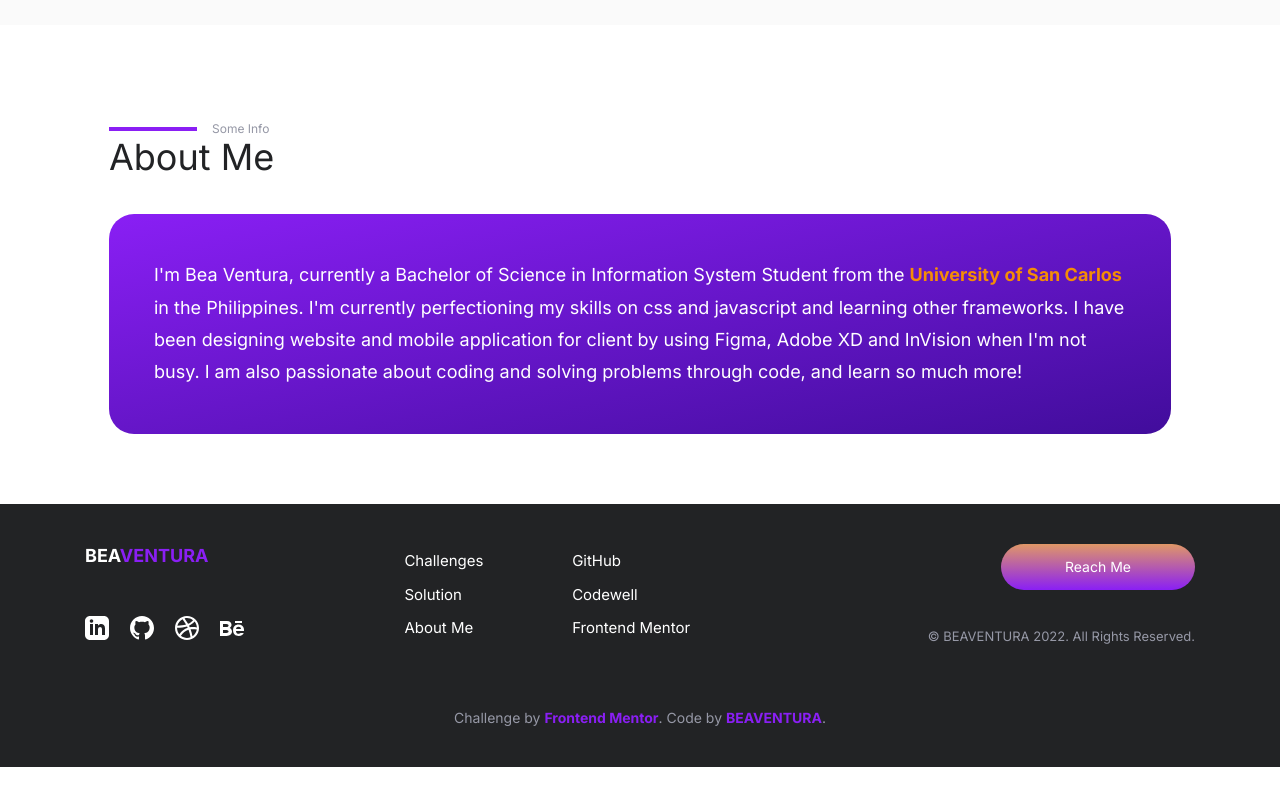
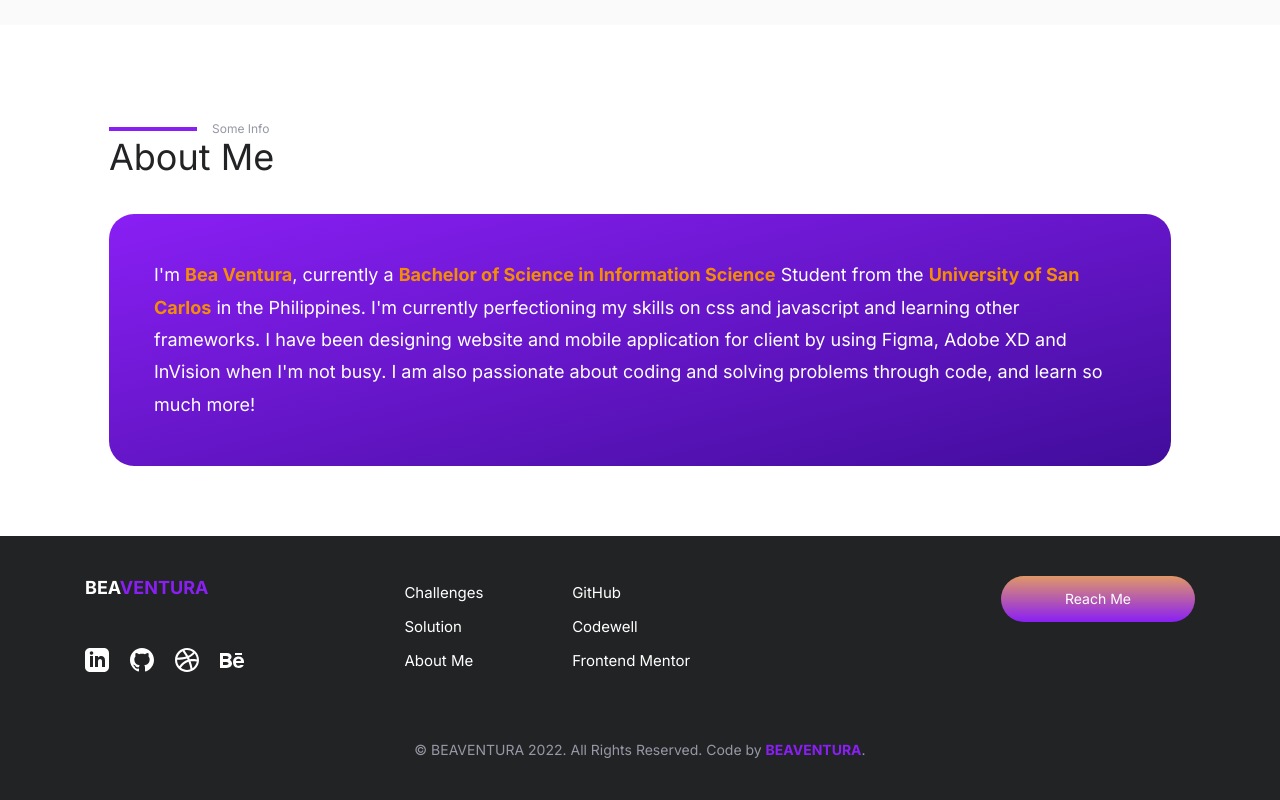
Before and after one commit to beaventura/frontendmentor-challenges-solution, a plain HTML site: page index.html in a window 1280 px wide. Shown: the part 1310-2110 px from the top of the page. Before the commit the page ends 2077 px from the top, so only its background shows below. Drawn offline with Linux system fonts and the light colour scheme.

Commit message:
updates content

```diff
--- a/app/scss/_about.scss
+++ b/app/scss/_about.scss
@@ -32,6 +32,11 @@
 		span {
 			font-weight: 600;
 			color: $orange;
+
+			&:hover {
+				cursor: default;
+				text-decoration: underline;
+			}
 		}
 	}
 }
--- a/index.html
+++ b/index.html
@@ -141,7 +141,7 @@
 				</div>
 
 				<div class="about__text">
-					<div class="about__description">I'm Bea Ventura, currently a Bachelor of Science in Information System Student from the <span>University of San Carlos</span> in the Philippines. I'm currently perfectioning my skills on css and javascript and learning other frameworks. I have been designing website and mobile application for client by using Figma, Adobe XD and InVision when I'm not busy. I am also passionate about coding and solving problems through code, and learn so much more!</div>
+					<div class="about__description">I'm <span>Bea Ventura</span>, currently a <span>Bachelor of Science in Information Science</span> Student from the <span>University of San Carlos</span> in the Philippines. I'm currently perfectioning my skills on css and javascript and learning other frameworks. I have been designing website and mobile application for client by using Figma, Adobe XD and InVision when I'm not busy. I am also passionate about coding and solving problems through code, and learn so much more!</div>
 				</div>
 			</div>
 		</section>
@@ -194,9 +194,8 @@
 					<a href="mailto:beaventuradev@gmail.com" class="button">Reach Me</a>
 				</div>
 
-				<div class="footer__copyright">&copy; BEAVENTURA 2022. All Rights Reserved.</div>
 			</div>
-			<div class="attribution">Challenge by <a href="https://www.frontendmentor.io" target="_blank">Frontend Mentor</a>. Code by <a href="https://github.com/beaventura">BEAVENTURA</a>.</div>
+			<div class="attribution">&copy; BEAVENTURA 2022. All Rights Reserved. Code by <a href="https://github.com/beaventura">BEAVENTURA</a>.</div>
 		</footer>
 
 		<script src="/app/js/script.js"></script>
```
Also changed, not shown: dist/style.css, 1 other file.
